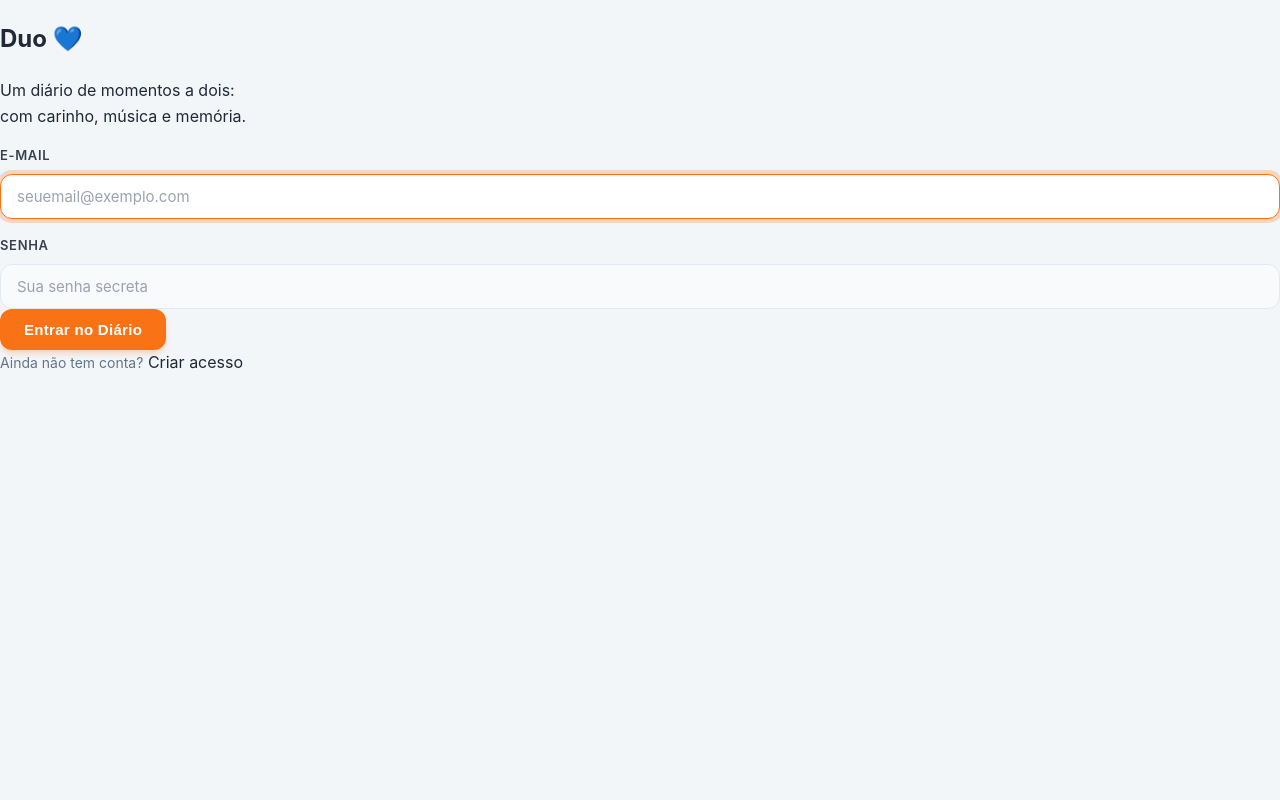
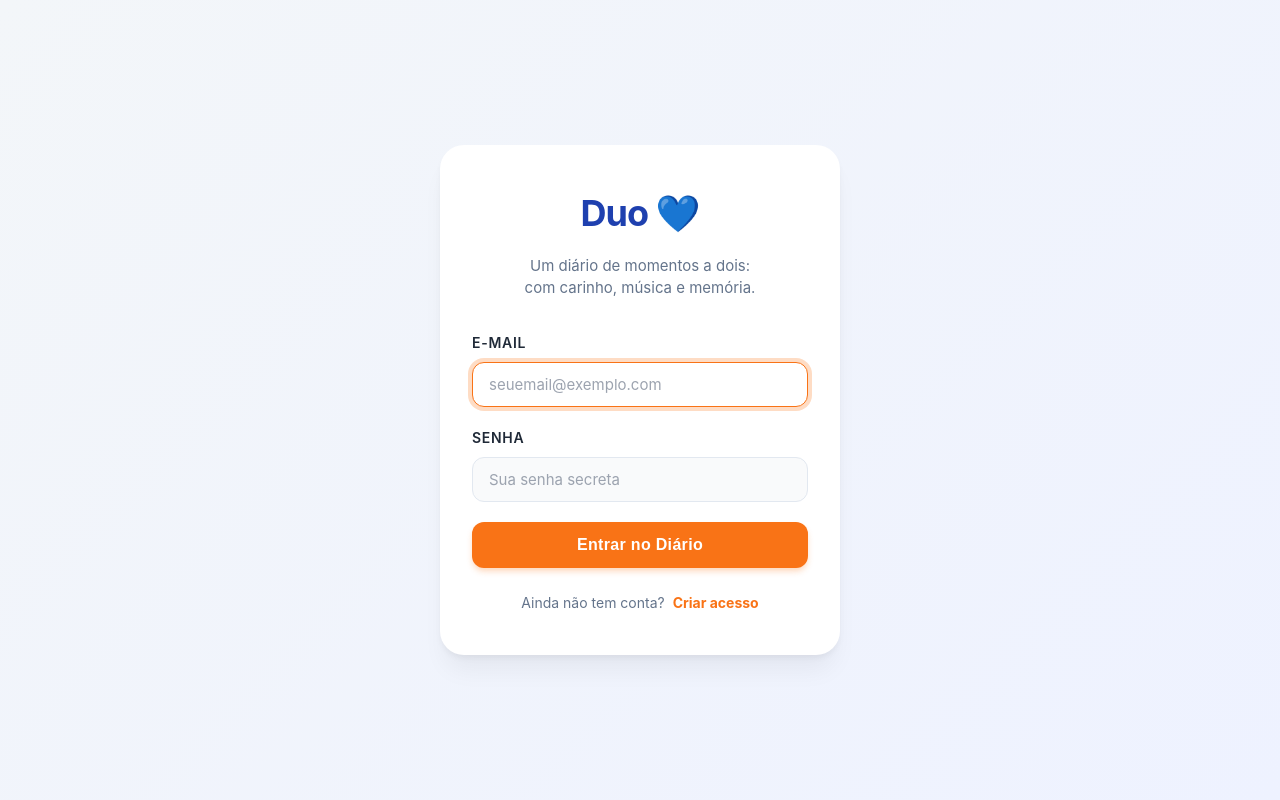
Before and after one commit to sabrinaandraderocha-cmyk/duo, a FastAPI app: page /login in a window 1280 px wide. Run offline with FastAPI, Linux system fonts and the light colour scheme.

Commit message:
Update style.css

```diff
--- a/app/static/css/style.css
+++ b/app/static/css/style.css
@@ -342,3 +342,103 @@ input:focus, textarea:focus, select:focus {
 .card, .entry {
   animation: fadeIn 0.4s ease-out;
 }
+/* =========================
+   TELA DE LOGIN (AUTH)
+   ========================= */
+
+/* Centraliza tudo na tela */
+.auth-body {
+  min-height: 100vh;
+  display: grid;
+  place-items: center;
+  background: linear-gradient(135deg, var(--bg) 0%, #eef2ff 100%); /* Gradiente sutil */
+  padding: 20px;
+}
+
+.auth-wrap {
+  width: 100%;
+  max-width: 400px; /* Largura ideal para leitura */
+}
+
+.auth-card {
+  background: #ffffff;
+  padding: 40px 32px; /* Mais espaço interno */
+  border-radius: 24px;
+  box-shadow:
+    0 4px 6px -1px rgba(0, 0, 0, 0.05),
+    0 20px 25px -5px rgba(0, 0, 0, 0.05); /* Sombra suave e profunda */
+  text-align: center;
+}
+
+/* Cabeçalho do Card */
+.auth-logo {
+  font-size: 36px;
+  margin: 0 0 12px;
+  color: var(--accent);
+  letter-spacing: -1px;
+}
+
+.auth-subtitle {
+  color: var(--muted);
+  font-size: 15px;
+  line-height: 1.5;
+  margin: 0 0 32px;
+}
+
+/* Ajustes do Formulário */
+.auth-field {
+  text-align: left;
+  margin-bottom: 20px;
+}
+
+.auth-field label {
+  color: var(--text);
+  font-size: 14px;
+  margin-bottom: 8px;
+  margin-top: 0; /* Remove margem padrão */
+}
+
+/* Botão Full Width */
+.auth-btn {
+  width: 100%;
+  padding: 14px;
+  font-size: 16px;
+  margin-top: 10px;
+  display: flex;
+  justify-content: center;
+}
+
+/* Rodapé do Card */
+.auth-footer {
+  margin-top: 24px;
+  font-size: 14px;
+  color: var(--muted);
+}
+
+.link-highlight {
+  color: var(--primary);
+  font-weight: 700;
+  margin-left: 4px;
+  transition: color 0.2s;
+}
+
+.link-highlight:hover {
+  color: var(--primary-hover);
+  text-decoration: underline;
+}
+
+/* Alerta de Erro */
+.auth-alert {
+  background: #fef2f2;
+  border: 1px solid #fee2e2;
+  color: #ef4444;
+  padding: 12px;
+  border-radius: 12px;
+  font-size: 14px;
+  margin-bottom: 24px;
+  font-weight: 500;
+  display: flex;
+  align-items: center;
+  justify-content: center;
+  gap: 8px;
+}
```
